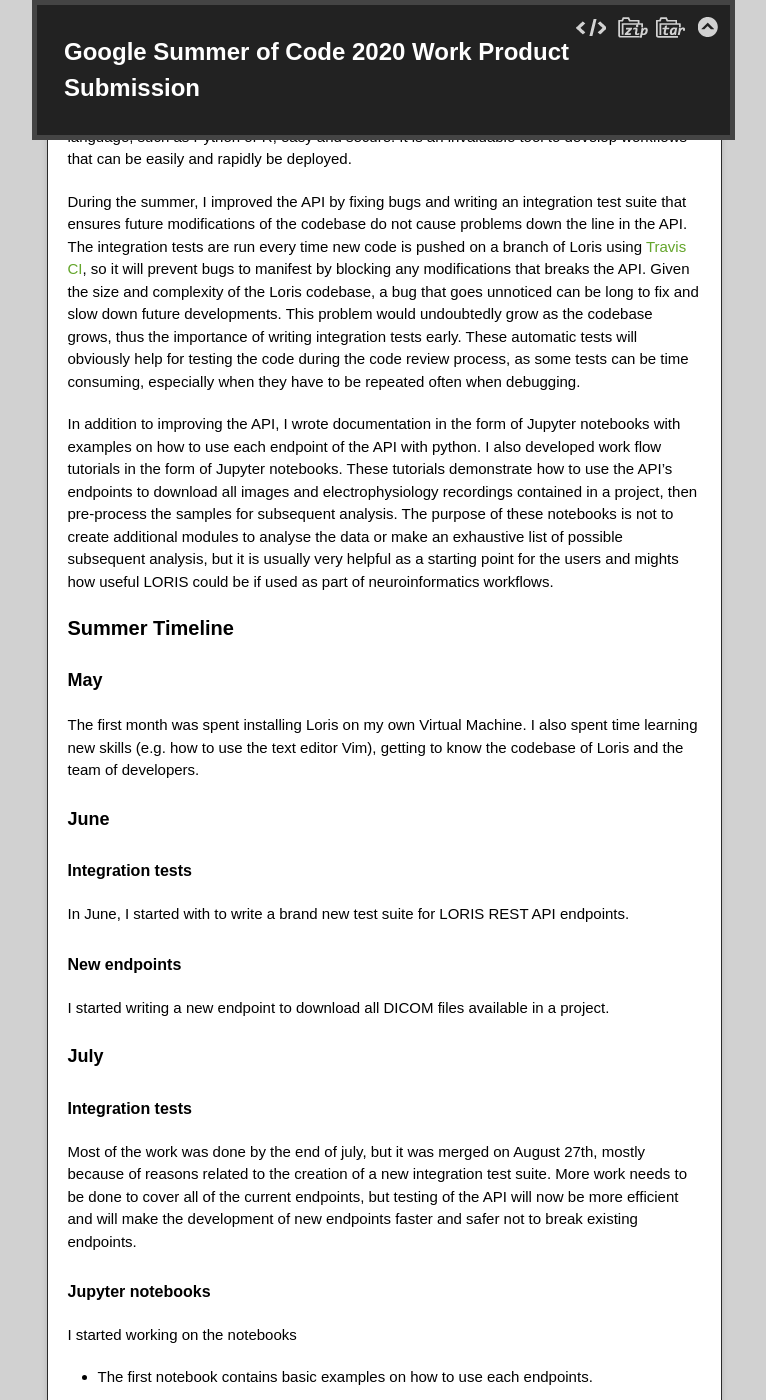
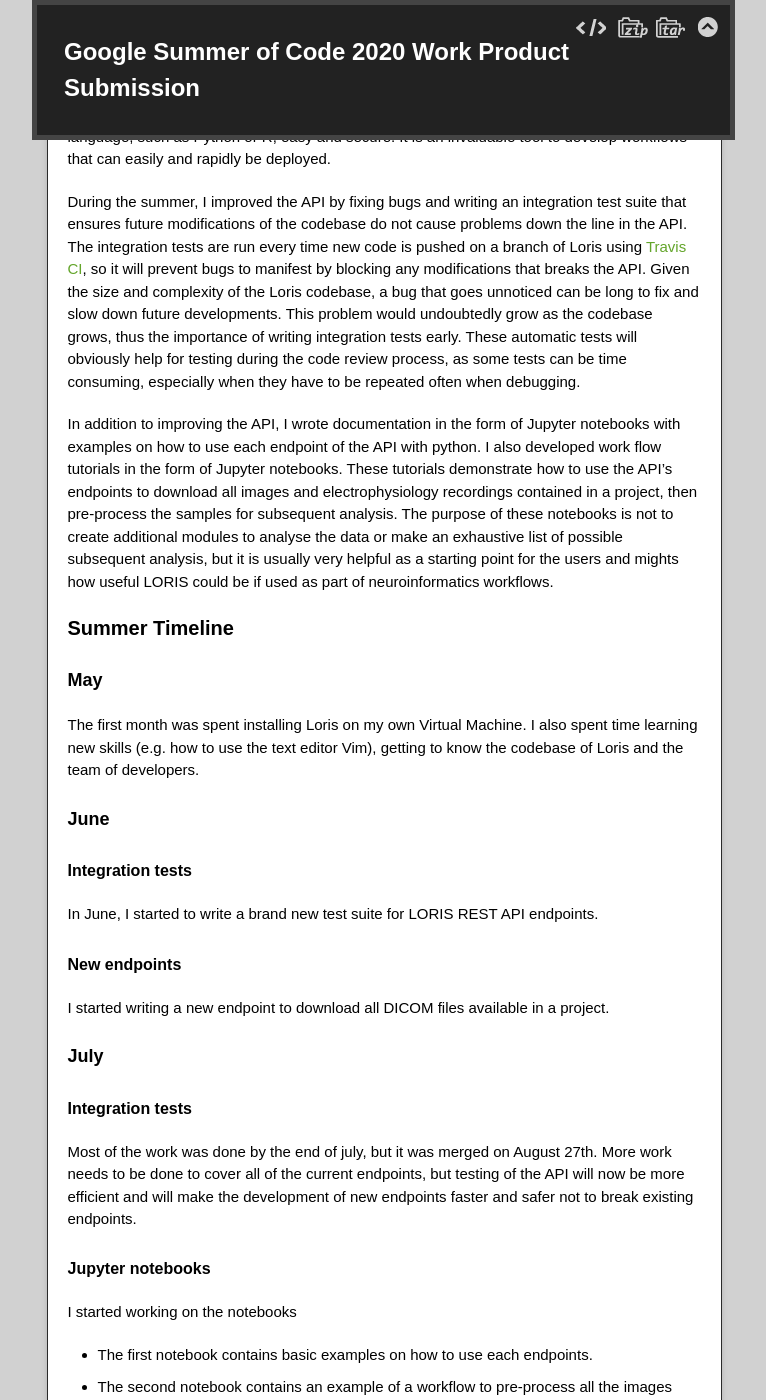
Before and after one commit to spell00/spell.github.io, a Jekyll site: the page built from pages/gsoc-2020.md, in a window 1280 px wide and 1400 px high, scrolled down 1153 px. Shown: the whole window, without its empty margins (256-1022 px from the left). Built offline with Jekyll 4.4.1, drawn with Linux system fonts in a browser that asks for light colours; our own code applies the rules of GitHub Pages for plain Markdown files; some of the changed text lies outside the part shown.

Commit message:
latest change

```diff
--- a/pages/gsoc-2020.md
+++ b/pages/gsoc-2020.md
@@ -31,7 +31,7 @@ Christine Rogers, Xavier Lecours-Boucher
 
 Loris uses a LAMP structure (Linux, Apache, MySQL and PHP), so the endpoints use HTTP requests to communicate to the
 database. The API makes data acquisition from a scripting language, such as Python or R, easy and secure. It is an
-invaluable tool to develop workflows that can be easily and rapidly be deployed.
+invaluable tool to develop workflows that can easily and rapidly be deployed.
 
 During the summer, I improved the API by fixing bugs and writing an integration test suite that ensures future
 modifications of the codebase do not cause problems down the line in the API. The integration tests are run every
@@ -39,7 +39,7 @@ time new code is pushed on a branch of Loris using [Travis CI](https://travis-ci
 manifest by blocking any modifications that breaks the API. Given the size and complexity of the Loris codebase, a bug
 that goes unnoticed can be long to fix and slow down future developments. This problem would undoubtedly grow as the
 codebase grows, thus the importance of writing integration tests early. These automatic tests will obviously help for
-testing the code during the code review process, as some tests can be time consuming, especially when they have to be
+testing during the code review process, as some tests can be time consuming, especially when they have to be
 repeated often when debugging.
 
 In addition to improving the API, I wrote documentation in the form of Jupyter notebooks with examples
@@ -52,11 +52,12 @@ used as part of neuroinformatics workflows.
 
 ### Summer Timeline
 #### May
-The first month was spent installing Loris on my own Virtual Machine. I also spent time learning new skills (e.g. how to use the text editor Vim), getting to know the codebase of Loris and the team of developers.
+The first month was spent installing Loris on my own Virtual Machine. I also spent time learning new skills
+(e.g. how to use the text editor Vim), getting to know the codebase of Loris and the team of developers.
 
 #### June
 ##### Integration tests
-In June, I started with to write a brand new test suite for LORIS REST API endpoints.
+In June, I started to write a brand new test suite for LORIS REST API endpoints.
 
 ##### New endpoints
 I started writing a new endpoint to download all DICOM files available in a project.
@@ -64,9 +65,9 @@ I started writing a new endpoint to download all DICOM files available in a proj
 #### July
 
 ##### Integration tests
-Most of the work was done by the end of july, but it was merged on August 27th, mostly because of reasons related to the
-creation of a new integration test suite. More work needs to be done to cover all of the current endpoints, but testing
-of the API will now be more efficient and will make the development of new endpoints faster and safer not to break
+Most of the work was done by the end of july, but it was merged on August 27th.
+More work needs to be done to cover all of the current endpoints, but testing of the API will now be more efficient
+and will make the development of new endpoints faster and safer not to break
 existing endpoints.
 
 ##### Jupyter notebooks
```
Also changed, not shown: other parts of pages/gsoc-2020.md (+1 -1 lines).
